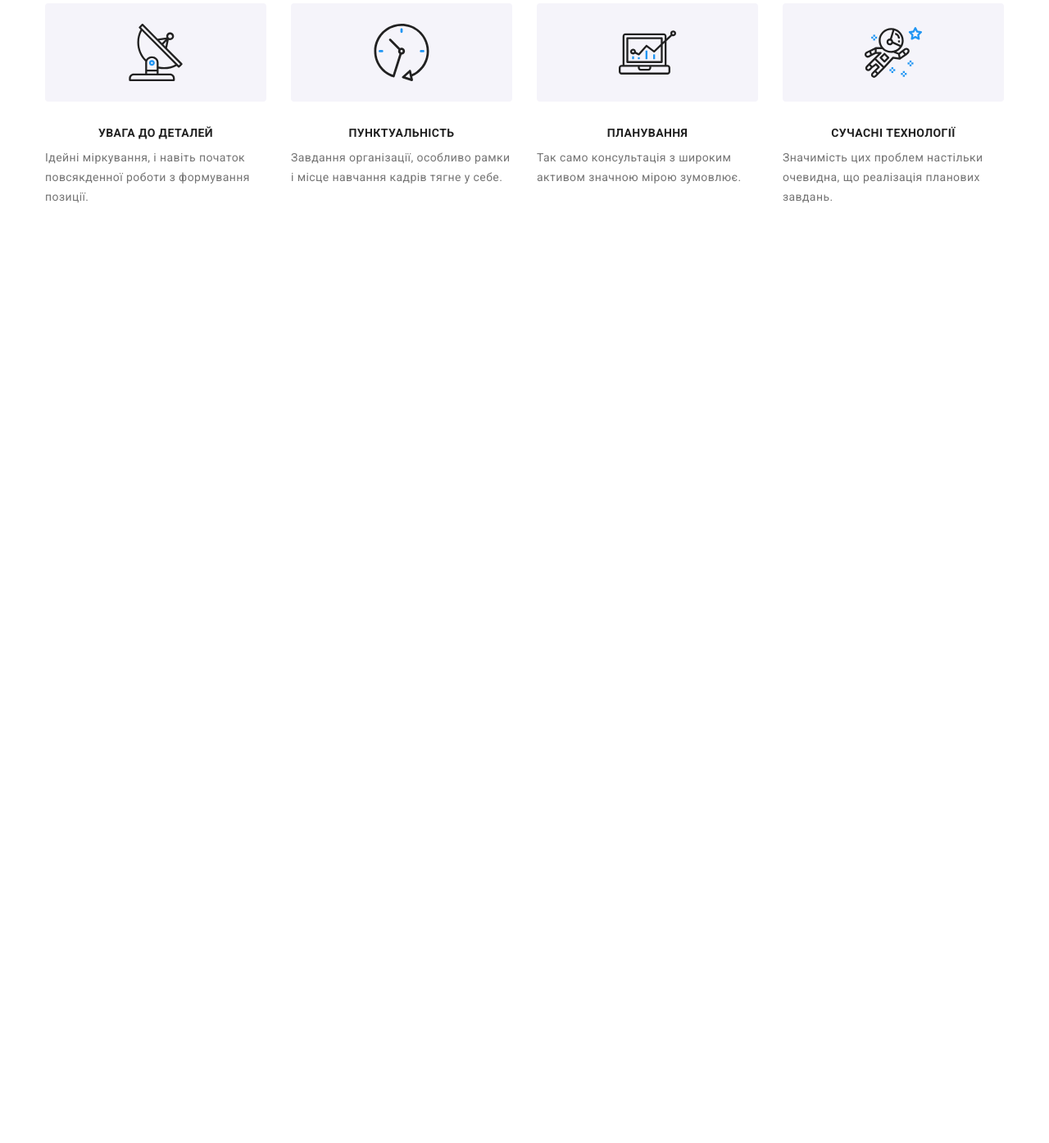
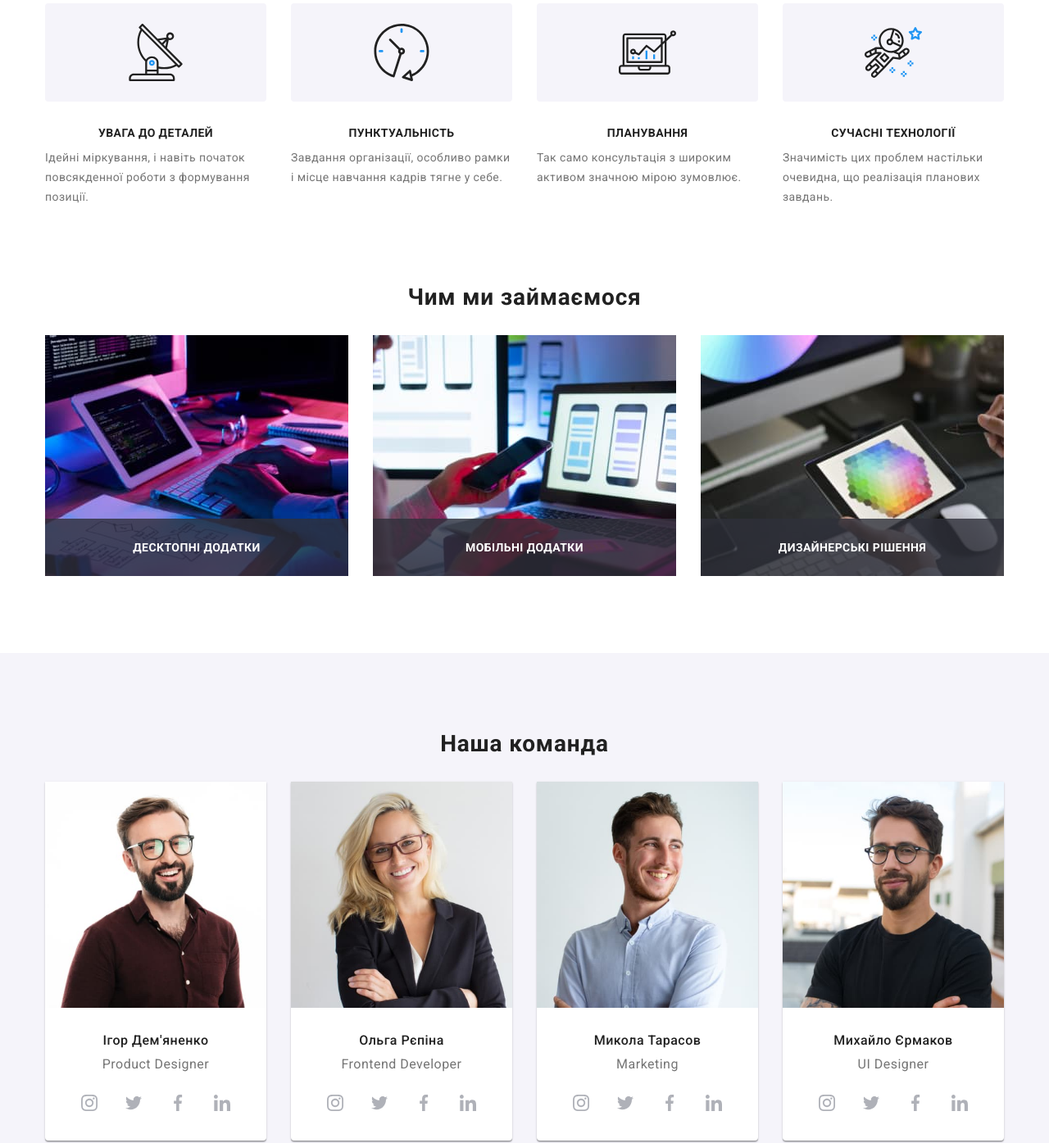
Before and after one commit to AvaDonKos/goit-markup-hw-08, a plain HTML site: page index.html in a window 1280 px wide. Shown: the part 770-2165 px from the top of the page at 82% size. Before the commit the page ends 1116 px from the top, so only its background shows below. Drawn offline with nearby package versions, Linux system fonts and the light colour scheme.

Commit message:
what-we-do, team, clients added

```diff
--- a/index.html
+++ b/index.html
@@ -180,7 +180,7 @@
         </div>
       </section>
 
-      <!--<section class="section section_no-padding-top">
+      <section class="section section_no-padding-top what-we-do-section">
         <div class="container">
           <h2 class="section__title">Чим ми займаємося</h2>
           <ul class="what-we-do">
@@ -213,9 +213,9 @@
             </li>
           </ul>
         </div>
-      </section> -->
+      </section>
 
-      <!-- <section class="section section_grey-background">
+      <section class="section section_grey-background">
         <div class="container">
           <h2 class="section__title">Наша команда</h2>
           <ul class="team">
@@ -393,9 +393,9 @@
             </li>
           </ul>
         </div>
-      </section> -->
+      </section>
 
-      <!-- <section class="section">
+      <section class="section">
         <div class="container">
           <h2 class="section__title">Постійні клієнти</h2>
           <ul class="clients">
@@ -473,7 +473,7 @@
             </li>
           </ul>
         </div>
-      </section> -->
+      </section>
     </main>
 
     <!-- <footer class="footer section">
--- a/sass/components/_section.scss
+++ b/sass/components/_section.scss
@@ -16,4 +16,8 @@
     padding-top: 94px;
     padding-bottom: 94px;
   }
+
+  .section_no-padding-top {
+    padding-top: 0;
+  }
 }
--- a/sass/layout/_clients.scss
+++ b/sass/layout/_clients.scss
@@ -5,7 +5,6 @@
 }
 
 .clients__item {
-  // width: 210px;
   width: calc(50% - 15px);
   height: 92px;
 }
@@ -33,3 +32,15 @@
     fill: var(--highlight-color);
   }
 }
+
+@media screen and (min-width: 768px) {
+  .clients__item {
+    width: calc(100% / 3 - 20px);
+  }
+}
+
+@media screen and (min-width: 1200px) {
+  .clients__item {
+    width: 170px;
+  }
+}
--- a/sass/layout/_features.scss
+++ b/sass/layout/_features.scss
@@ -10,7 +10,9 @@
 }
 
 .features__icon-container {
-  @extend %flex-center;
+  display: flex;
+  justify-content: center;
+  align-items: center;
   margin-bottom: 30px;
   width: 100%;
   height: 120px;
--- a/sass/layout/_team.scss
+++ b/sass/layout/_team.scss
@@ -1,18 +1,14 @@
-// .team {
-//   display: flex;
-//   gap: 30px;
-// }
+.team {
+  display: flex;
+  flex-direction: column;
+  gap: 30px;
+}
 
 .team__item {
-  margin-bottom: 30px;
   background: var(--white-color);
   box-shadow: 0px 1px 3px rgba(0, 0, 0, 0.12), 0px 1px 1px rgba(0, 0, 0, 0.14),
     0px 2px 1px rgba(0, 0, 0, 0.2);
   border-radius: 0px 0px 4px 4px;
-
-  &:last-child {
-    margin-bottom: 0;
-  }
 }
 
 .team__image {
@@ -37,3 +33,24 @@
   @include font(16px, 400, 19px, 0.03em);
   color: var(--secondary-color);
 }
+
+@media screen and (min-width: 768px) {
+  .team {
+    flex-direction: row;
+    flex-wrap: wrap;
+  }
+
+  .team__item {
+    width: calc(50% - 15px);
+  }
+}
+
+@media screen and (min-width: 1200px) {
+  .team {
+    flex-wrap: nowrap;
+  }
+
+  .team__item {
+    width: auto;
+  }
+}
--- a/sass/layout/_what-we-do.scss
+++ b/sass/layout/_what-we-do.scss
@@ -1,3 +1,12 @@
+.what-we-do-section {
+  display: none;
+}
+
+@media screen and (min-width: 1200px) {
+  .what-we-do-section {
+    display: block;
+  }
+
   .what-we-do {
     display: flex;
     gap: 30px;
@@ -11,7 +20,9 @@
     position: absolute;
     bottom: 0;
     left: 0;
-  @extend %flex-center;
+    display: flex;
+    justify-content: center;
+    align-items: center;
     width: 100%;
     height: 70px;
     @include font(14px, 700, 16px, 0.03em);
@@ -19,3 +30,4 @@
     background-color: rgba(47, 48, 58, 0.8);
     color: var(--white-color);
   }
+}
```
Also changed, not shown: css/main.css, css/main.min.css, 2 other files. Lines whose indentation alone changed are shown as unchanged.
